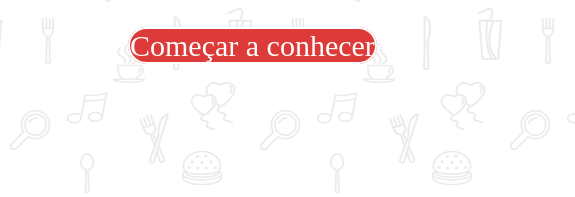
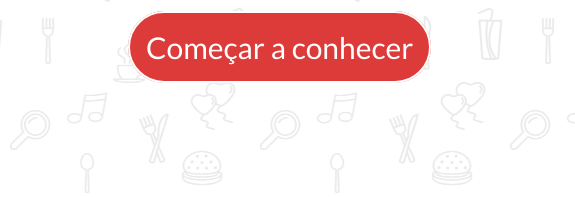
Before and after one commit to lucasdalan/GGuide, a plain HTML site: page index.html in a window 1280 px wide. Shown: the part 426-623 px from the top of the page, 0-575 px from the left. Drawn offline with Linux system fonts and the light colour scheme.

Commit message:
Update style.css

```diff
--- a/style.css
+++ b/style.css
@@ -208,6 +208,7 @@ body {
 .callToAct{
     border:2px solid white;
     background-color: rgb(221, 58, 58);
+    font-family: lato;
     top:45vh;
     height: 50px;
     font-size: 30px;
@@ -216,6 +217,8 @@ body {
     color: white;
     margin-left: 10%;
     top: 40%;
+    padding: 1rem;
+
 
 }
 
@@ -791,4 +794,3 @@ body {
         visibility: hidden;
     }
 }
-}
```
